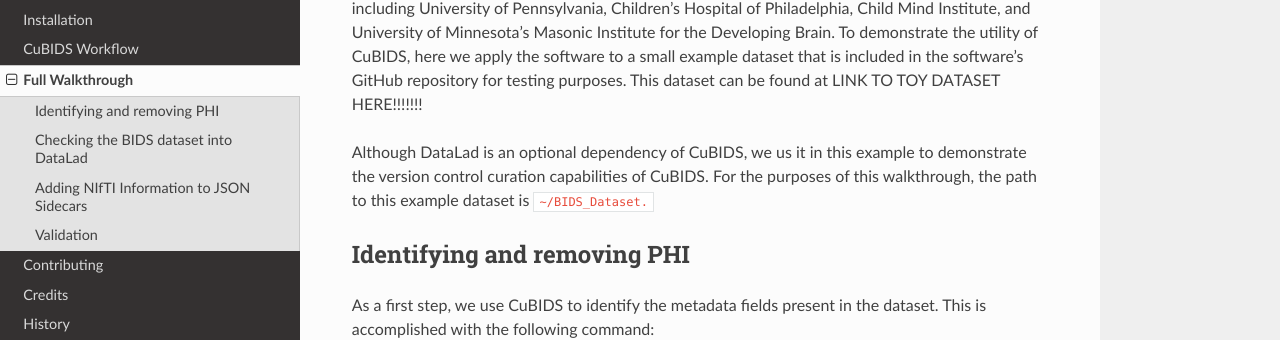
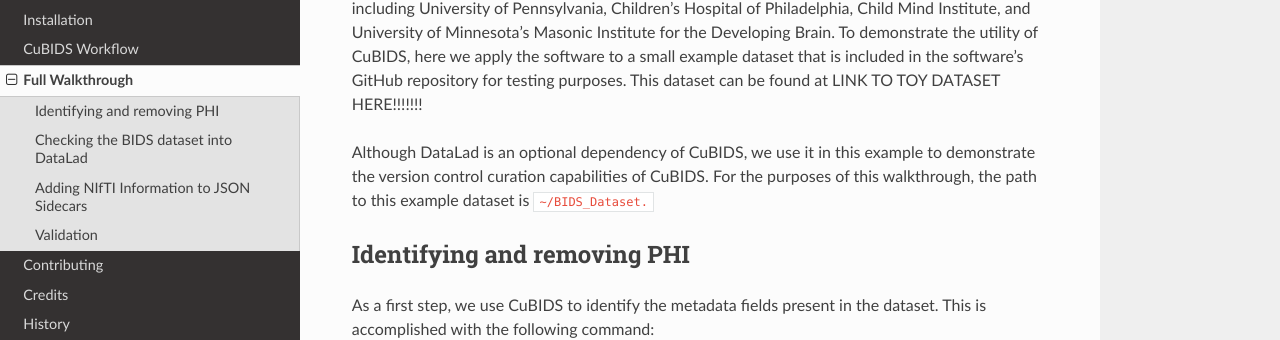
Before and after one commit to PennLINC/CuBIDS, a Sphinx documentation site: the page built from docs/example.rst, in a window 1280 px wide and 900 px high. Shown: the part 187-527 px from the top of the window. Built offline with Sphinx 7.4.7 and the Read the Docs theme 2.0.0, drawn with Linux system fonts in a browser that asks for light colours.

```diff
--- a/docs/example.rst
+++ b/docs/example.rst
@@ -8,8 +8,8 @@
 of CuBIDS, here we apply the software to a small example dataset that is included in the software’s
 GitHub repository for testing purposes. This dataset can be found at LINK TO TOY DATASET HERE!!!!!!!
 
-Although DataLad is an optional dependency of CuBIDS, we us it in this example to demonstrate the version
-control curation capabilities of CuBIDS. For the purposes of this walkthrough, the path to this
+Although DataLad is an optional dependency of CuBIDS, we use it in this example to demonstrate the
+version control curation capabilities of CuBIDS. For the purposes of this walkthrough, the path to this
 example dataset is ``~/BIDS_Dataset.``
 
 
--- a/docs/index.rst
+++ b/docs/index.rst
@@ -2,7 +2,7 @@
 ======================================
 
 .. toctree::
-   :maxdepth: 2
+   :maxdepth: 5
    :caption: Contents:
 
    readme
```
